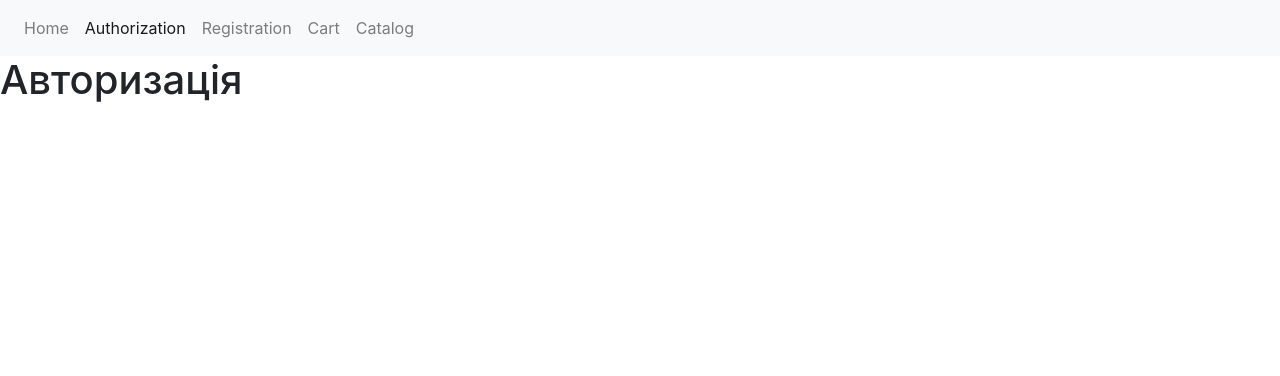
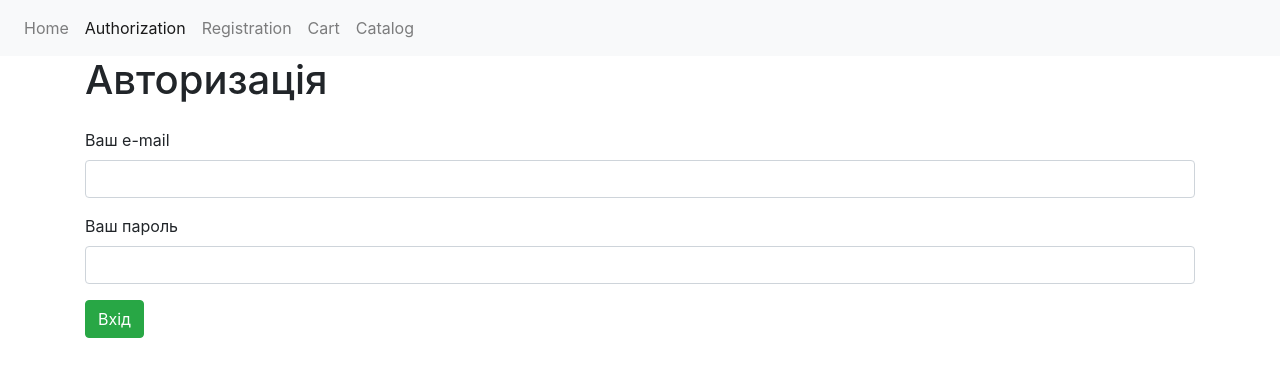
Before and after one commit to misha1737/shop24, a Vue app: page /authorization in a window 1280 px wide. Shown: the top 376 px of the page. Built offline with nearby package versions, Linux system fonts and the light colour scheme; what vue-resource would draw is missing.

Commit message:
create form

```diff
--- a/src/pages/Authorization.vue
+++ b/src/pages/Authorization.vue
@@ -1,12 +1,54 @@
 <template>
     <div>
+        <div class="container">
         <h1>Авторизація</h1>
+        <form class="pt-3" @submit.prevent="signin">
+            <div class="form-group">
+                <label for="name">Ваш e-mail</label>
+            <input class="form-control" type="email" id="name" v-model="email">
+
+            </div>
+                <div class="form-group">
+                    <label for="password">Ваш пароль</label>
+            <input class="form-control" type="password" id="password" v-model="password">
+
+                </div>
+            <button class="btn btn-success">Вхід</button>
+        </form>
+    </div>
     </div>
 </template>
 
 <script>
     export default {
+        data(){
+            return{
+                email:'',
+                password: '',
 
+            }
+        },
+        methods:{
+            signin(){
+                const userData= {
+                    username:this.email,
+                    password:this.password
+                }
+
+                this.$http.post('https://web-store-sample-vs.herokuapp.com/web-store/auth/signin', userData).then(response => {
+                    // get body data
+                    this.catalog = response.body;
+                    console.log(this.catalog.access_token);
+                    console.log(this.catalog.refresh_token);
+                }, response => {
+                    if(response.body.status==400){
+                        alert('Невірний логін або пароль')
+                    }
+                    // error callback
+
+                });
+            }
+        }
     }
 </script>
 
```
